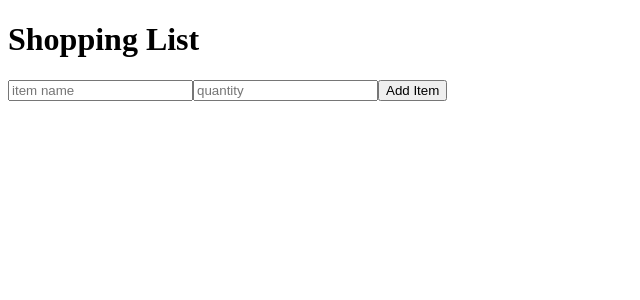
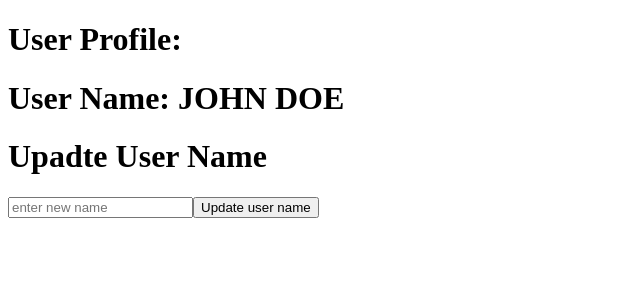
Before and after one commit to rahul-1716/webdev-projectone, a React (Vite) app in the folder react-js/react-demos/: page / in a window 1280 px wide. Shown: the top 300 px of the page, without its empty margins (0-640 px from the left). Built offline with nearby package versions, Linux system fonts and the light colour scheme.

Commit message:
CONTEXT API

```diff
--- a/react-js/react-demos/src/App.jsx
+++ b/react-js/react-demos/src/App.jsx
@@ -2,11 +2,16 @@ import React from 'react'
 import TodoList from './components/TodoList'
 import ProfileInfo from './components/ProfileInfo'
 import ShoppingList from './components/ShoppingList'
+import UserProfile from './components/UserProfile'
+import { UserProvider } from './components/UserContext'
+import UpdateUser from './components/UpdateUser'
 
 const App = () => {
   return (
-
-    <ShoppingList />
+    <UserProvider>
+      <UserProfile />
+      <UpdateUser />
+    </UserProvider>
   )
 }
 
--- a/react-js/react-demos/src/components/ShoppingList.jsx
+++ b/react-js/react-demos/src/components/ShoppingList.jsx
@@ -1,9 +1,22 @@
-import React, { useState } from 'react'
+import React, { useEffect, useState } from 'react'
 
 const ShoppingList = () => {
     const [items, setItems] = useState([]);
     const [name, setName] = useState('');
     const [quantity, setQuantity] = useState('')
+    const [data, setData] = useState([])
+
+    useEffect(() => {
+        async function getData(){
+            const response = await fetch("https://jsonplaceholder.typicode.com/posts")
+            const data = await response.json();
+            if(data && data.length){
+                setData(data)
+            }
+        }
+
+        getData();
+    }, [])
 
     const handleSubmit = e => {
         e.preventDefault();
@@ -51,6 +64,16 @@ const ShoppingList = () => {
                 ))
             }
         </ul>
+
+
+        <ul>
+            {data.map((todo , index) => (
+                <section key={todo.id}>
+                <li>{todo.title}</li>
+                <li>Body--{todo.body}</li>
+                </section>
+            ))}
+        </ul>
     </div>
   )
 }
--- /dev/null
+++ b/react-js/react-demos/src/components/UpdateUser.jsx
@@ -0,0 +1,29 @@
+import { useContext, useState } from "react";
+import { UserContext } from "./UserContext";
+
+const UpdateUser = () => {
+
+    const {updateUser} = useContext(UserContext)
+    const [newName, setNewName] = useState('')
+
+    const handleSubmit = (e) => {
+        e.preventDefault();
+
+        if(newName.trim()){
+            updateUser(newName);
+            setNewName('')
+        }
+    }
+  return (
+    <div>
+        <h1>Upadte User Name</h1>
+        <form action="" onSubmit={handleSubmit}>
+            <input type="text" name="" id="" value={newName} onChange={(e) => setNewName(e.target.value)}
+            placeholder="enter new name" />
+            <button type="submit">Update user name</button>
+        </form>
+    </div>
+  )
+}
+
+export default UpdateUser
--- /dev/null
+++ b/react-js/react-demos/src/components/UserContext.jsx
@@ -0,0 +1,19 @@
+import { createContext, useState } from "react";
+
+const UserContext = createContext();
+
+const UserProvider = ({children}) => {
+    const [user, setUser] = useState({name: "JOHN DOE"});
+
+    const updateUser = (newName) => {
+        setUser({name: newName})
+    };
+
+    return (
+        <UserContext.Provider value={{user, updateUser}}>
+            {children}
+        </UserContext.Provider>
+    )
+}
+
+export {UserContext, UserProvider}
--- /dev/null
+++ b/react-js/react-demos/src/components/UserProfile.jsx
@@ -0,0 +1,17 @@
+import { UserContext } from "./UserContext";
+import { useContext } from "react";
+
+import React from 'react'
+
+const UserProfile = () => {
+    const {user} = useContext(UserContext)
+
+  return (
+    <div>
+        <h1>User Profile:</h1>
+        <h1>User Name: {user.name}</h1>
+    </div>
+  )
+}
+
+export default UserProfile
```
